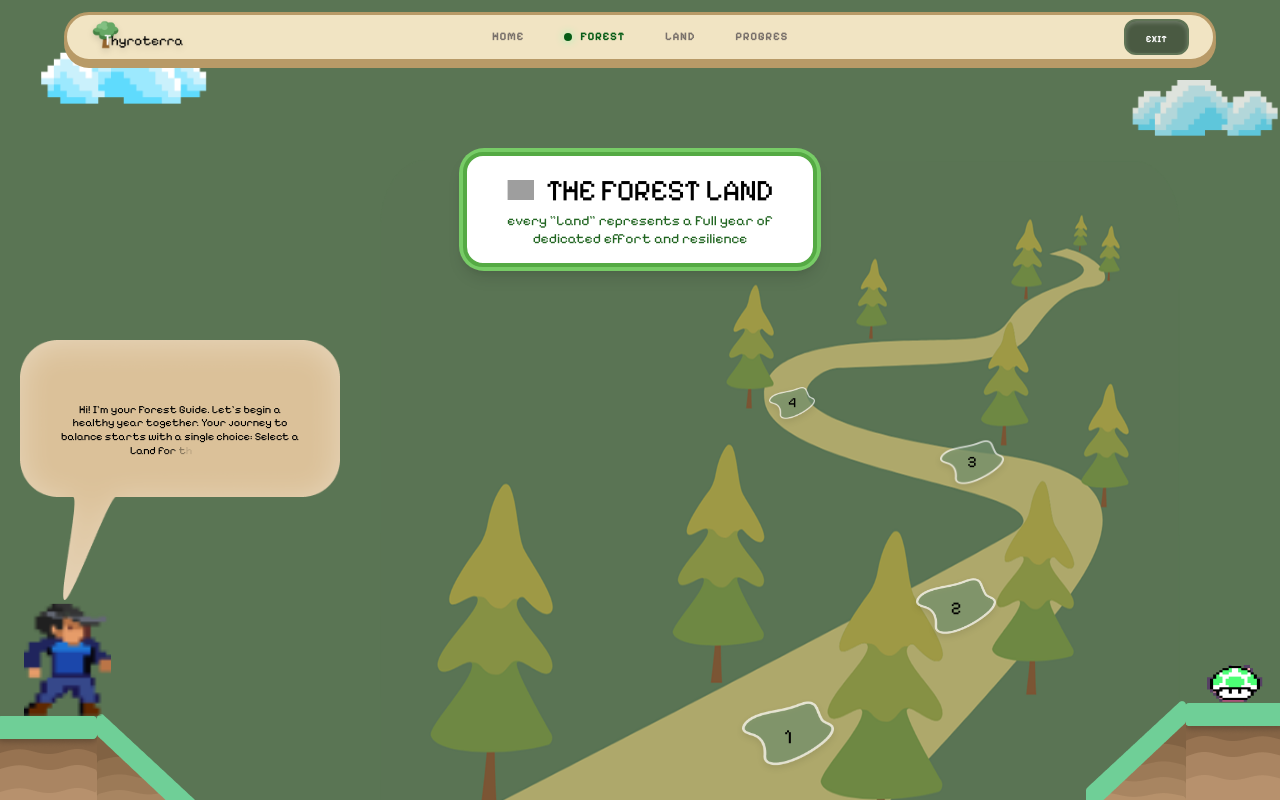
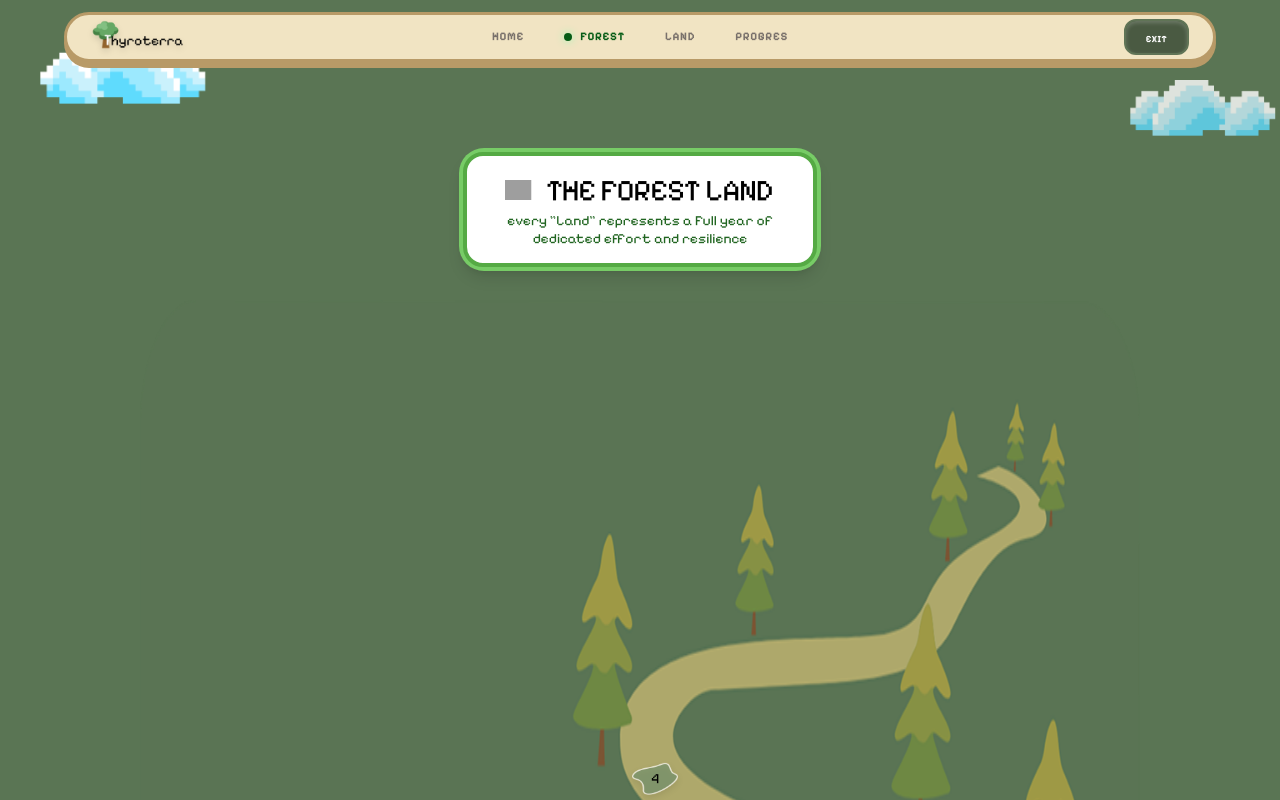
Before and after one commit to Ranianya/pexelis-Thyroterra, a React app in the folder frontend/: page /years in a window 1280 px wide. Shown: the top 800 px of the page. Built offline with nearby package versions, Linux system fonts and the light colour scheme; grey boxes are pictures that could not be loaded; the HTML template or start-up script is replaced by a standard one.

Commit message:
fix the frontend

```diff
--- a/frontend/src/components/CheckList.jsx
+++ b/frontend/src/components/CheckList.jsx
@@ -78,60 +78,50 @@ const CheckList = ({ onAddToRoutine }) => {
   };
 
   const handleFinalSubmit = () => {
-    const selectedTasks = [...coreRitual, ...wellnessForest].filter(t => t.checked);
+    // Gather checked items and format to pass back to dashboard
+    const selectedTasks = [...coreRitual, ...wellnessForest]
+      .filter(t => t.checked)
+      .map(t => ({
+        id: t.id,
+        title: t.text.toUpperCase(),
+        desc: t.icon ? t.icon : "",
+        icon: t.icon || "⭐",
+        action: "COMPLETE",
+        completed: false,
+        isCustom: !t.isDefault
+      }));
+
+    // Save to localStorage and pass back
+    localStorage.setItem('thyroterra-tasks', JSON.stringify(selectedTasks));
     if (onAddToRoutine) onAddToRoutine(selectedTasks);
     navigate("/dashboard");
   };
 
-  // Variantes pour les listes
-  const listContainer = {
-    hidden: { opacity: 0 },
-    show: { opacity: 1, transition: { staggerChildren: 0.1 } }
-  };
-
-  const listItem = {
-    hidden: { x: -20, opacity: 0 },
-    show: { x: 0, opacity: 1 }
-  };
+  // Animations
+  const listContainer = { hidden: { opacity: 0 }, show: { opacity: 1, transition: { staggerChildren: 0.1 } } };
+  const listItem = { hidden: { x: -20, opacity: 0 }, show: { x: 0, opacity: 1 } };
 
   return (
     <div className="min-h-screen bg-[url('./bg.png')] bg-cover font-pixel p-4 flex flex-col items-center relative overflow-x-hidden">
-
-      {/* --- HEADER --- */}
+      {/* HEADER */}
       <header className="w-full max-w-6xl flex items-center justify-between mb-8 gap-4 z-50">
         <motion.div whileHover={{ scale: 1.1 }} className="w-12 h-12 sm:w-16 sm:h-16 flex-shrink-0 cursor-pointer" onClick={() => navigate('/')}>
           <img src="./logo.png" alt="logo" className="w-full h-full object-contain" />
         </motion.div>
-
         <nav className="flex-grow max-w-xl relative">
           <div className="bg-[#f1e4c3] border-[3px] border-[#b89a67] rounded-[40px] px-6 py-2 flex justify-between items-center shadow-[0_8px_0_0_#b89a67] z-50 relative">
             <div className="hidden md:flex justify-around w-full">
               {navLinks.map((link) => (
-                <button key={link.name} onClick={() => navigate(link.path)} className="text-[10px] font-black text-black hover:scale-110 transition-transform uppercase px-2 cursor-pointer">
-                  {link.name}
-                </button>
+                <button key={link.name} onClick={() => navigate(link.path)} className="text-[10px] font-black text-black hover:scale-110 transition-transform uppercase px-2 cursor-pointer">{link.name}</button>
               ))}
             </div>
             <div className="md:hidden flex justify-center w-full">
               <button onClick={() => setIsMenuOpen(!isMenuOpen)} className="text-black font-black text-[10px] flex items-center gap-2">
-                {isMenuOpen ? <X size={18} /> : <Menu size={18} />}
-                <span className="ml-1 uppercase">Menu</span>
+                {isMenuOpen ? <X size={18} /> : <Menu size={18} />} <span className="ml-1 uppercase">Menu</span>
               </button>
             </div>
           </div>
-          <AnimatePresence>
-            {isMenuOpen && (
-              <motion.div initial={{ opacity: 0, y: -10 }} animate={{ opacity: 1, y: 0 }} exit={{ opacity: 0, y: -10 }} className="absolute top-full left-0 right-0 mt-2 bg-[#f1e4c3] border-[3px] border-[#b89a67] rounded-2xl p-4 shadow-[4px_4px_0_0_#b89a67] z-40 md:hidden flex flex-col gap-3 items-center">
-                {navLinks.map((link) => (
-                  <button key={link.name} onClick={() => { navigate(link.path); setIsMenuOpen(false); }} className="font-black text-stone-800 text-xs uppercase hover:text-green-700 transition-colors">
-                    {link.name}
-                  </button>
-                ))}
-              </motion.div>
-            )}
-          </AnimatePresence>
         </nav>
-
         <div className="flex-shrink-0">
           <motion.button whileHover={{ scale: 1.1, rotate: 15 }} onClick={() => { localStorage.clear(); window.location.reload(); }} className="bg-black p-2.5 rounded-lg text-white shadow-[3px_3px_0_0_#5A7554]">
             <RotateCcw size={20} />
@@ -139,16 +129,14 @@ const CheckList = ({ onAddToRoutine }) => {
         </div>
       </header>
 
-      {/* --- TITLE WITH TYPEWRITER --- */}
+      {/* TITLE */}
       <motion.div initial={{ scale: 0.9, opacity: 0 }} animate={{ scale: 1, opacity: 1 }} className="w-full max-w-2xl bg-white border-4 border-[#D4AF37] rounded-xl p-3 mb-8 text-center shadow-[0_6px_0_0_#B8860B] z-10">
-        <h1 className="text-sm md:text-lg font-black text-stone-800 uppercase">
-             Select what you want to add to your health routine
-        </h1>
+        <h1 className="text-sm md:text-lg font-black text-stone-800 uppercase">Select what you want to add to your health routine</h1>
       </motion.div>
 
+      {/* TASK LISTS */}
       <div className="grid grid-cols-1 md:grid-cols-2 gap-6 w-full max-w-5xl mb-24 z-10">
-
-        {/* Core Ritual Section */}
+        {/* Core Ritual */}
         <motion.div initial={{ x: -50, opacity: 0 }} animate={{ x: 0, opacity: 1 }} className="flex flex-col items-center gap-4">
           <div className="bg-[#f1e4c3] border-4 border-[#D4AF37] rounded-xl p-5 w-full shadow-lg min-h-[380px]">
             <h2 className="text-[#E67E22] font-black text-lg mb-4 italic">2. The Core Ritual</h2>
@@ -165,11 +153,7 @@ const CheckList = ({ onAddToRoutine }) => {
                           <Trash2 size={16} />
                         </button>
                       )}
-                      <motion.div
-                        whileTap={{ scale: 0.8 }}
-                        onClick={() => toggleCheck('core', item.id)}
-                        className={`w-6 h-6 border-2 border-stone-800 rounded cursor-pointer flex items-center justify-center transition-colors ${item.checked ? 'bg-[#89C33D]' : 'bg-white'}`}
-                      >
+                      <motion.div whileTap={{ scale: 0.8 }} onClick={() => toggleCheck('core', item.id)} className={`w-6 h-6 border-2 border-stone-800 rounded cursor-pointer flex items-center justify-center transition-colors ${item.checked ? 'bg-[#89C33D]' : 'bg-white'}`}>
                         {item.checked && <motion.div initial={{ scale: 0 }} animate={{ scale: 1 }}><Check size={16} className="text-white stroke-[4px]" /></motion.div>}
                       </motion.div>
                     </div>
@@ -178,12 +162,10 @@ const CheckList = ({ onAddToRoutine }) => {
               </AnimatePresence>
             </motion.div>
           </div>
-          <motion.button whileHover={{ scale: 1.05 }} whileTap={{ scale: 0.95 }} onClick={() => setIsAdding('core')} className="bg-[#f1e4c3] border-2 border-stone-800 px-6 py-1 rounded shadow-[3px_3px_0_0_#5A7554] font-bold">
-            + Add
-          </motion.button>
+          <motion.button whileHover={{ scale: 1.05 }} whileTap={{ scale: 0.95 }} onClick={() => setIsAdding('core')} className="bg-[#f1e4c3] border-2 border-stone-800 px-6 py-1 rounded shadow-[3px_3px_0_0_#5A7554] font-bold">+ Add</motion.button>
         </motion.div>
 
-        {/* Wellness Forest Section */}
+        {/* Wellness Forest */}
         <motion.div initial={{ x: 50, opacity: 0 }} animate={{ x: 0, opacity: 1 }} className="flex flex-col items-center gap-4">
           <div className="bg-[#f1e4c3] border-4 border-[#D4AF37] rounded-xl p-5 w-full shadow-lg min-h-[380px]">
             <h2 className="text-[#E67E22] font-black text-lg mb-4 italic">1. The Wellness Forest</h2>
@@ -201,11 +183,7 @@ const CheckList = ({ onAddToRoutine }) => {
                           <Trash2 size={16} />
                         </button>
                       )}
-                      <motion.div
-                        whileTap={{ scale: 0.8 }}
-                        onClick={() => toggleCheck('wellness', item.id)}
-                        className={`w-6 h-6 border-2 border-stone-800 rounded cursor-pointer flex items-center justify-center transition-colors ${item.checked ? 'bg-[#89C33D]' : 'bg-white'}`}
-                      >
+                      <motion.div whileTap={{ scale: 0.8 }} onClick={() => toggleCheck('wellness', item.id)} className={`w-6 h-6 border-2 border-stone-800 rounded cursor-pointer flex items-center justify-center transition-colors ${item.checked ? 'bg-[#89C33D]' : 'bg-white'}`}>
                         {item.checked && <motion.div initial={{ scale: 0 }} animate={{ scale: 1 }}><Check size={16} className="text-white stroke-[4px]" /></motion.div>}
                       </motion.div>
                     </div>
@@ -214,13 +192,11 @@ const CheckList = ({ onAddToRoutine }) => {
               </AnimatePresence>
             </motion.div>
           </div>
-          <motion.button whileHover={{ scale: 1.05 }} whileTap={{ scale: 0.95 }} onClick={() => setIsAdding('wellness')} className="bg-[#f1e4c3] border-2 border-stone-800 px-6 py-1 rounded shadow-[3px_3px_0_0_#5A7554] font-bold">
-            + Add
-          </motion.button>
+          <motion.button whileHover={{ scale: 1.05 }} whileTap={{ scale: 0.95 }} onClick={() => setIsAdding('wellness')} className="bg-[#f1e4c3] border-2 border-stone-800 px-6 py-1 rounded shadow-[3px_3px_0_0_#5A7554] font-bold">+ Add</motion.button>
         </motion.div>
       </div>
 
-      {/* Modale d'ajout */}
+      {/* Modal to Add */}
       <AnimatePresence>
         {isAdding && (
           <motion.div initial={{ opacity: 0 }} animate={{ opacity: 1 }} exit={{ opacity: 0 }} className="fixed inset-0 bg-black/40 backdrop-blur-sm z-[100] flex items-center justify-center p-4">
@@ -236,26 +212,12 @@ const CheckList = ({ onAddToRoutine }) => {
         )}
       </AnimatePresence>
 
-      {/* Button: Final Submission */}
+      {/* Final Submission Button */}
       <div className="fixed bottom-8 right-8 z-50">
-        <motion.button
-          whileHover={{ scale: 1.05, y: -2 }}
-          whileTap={{ scale: 0.95 }}
-          onClick={handleFinalSubmit}
-          className="bg-[#f1e4c3] border-4 border-[#5A7554] px-6 py-3 rounded-xl font-black text-stone-800 shadow-[0_6px_0_0_#5A7554] flex items-center gap-2"
-        >
+        <motion.button whileHover={{ scale: 1.05, y: -2 }} whileTap={{ scale: 0.95 }} onClick={handleFinalSubmit} className="bg-[#f1e4c3] border-4 border-[#5A7554] px-6 py-3 rounded-xl font-black text-stone-800 shadow-[0_6px_0_0_#5A7554] flex items-center gap-2">
           <Plus size={20} /> ADD TO THE ROUTINE
         </motion.button>
       </div>
-
-      {/* Character Animation */}
-      <motion.div
-        animate={{ y: [0, -4, 0] }}
-        transition={{ duration: 2, repeat: Infinity, ease: "easeInOut" }}
-        className="absolute bottom-12 left-10 z-20 w-20 h-20 pointer-events-none"
-      >
-        <img src="/mario.png" alt="character" className="w-full h-full object-contain" />
-      </motion.div>
     </div>
   );
 };
--- a/frontend/src/pages/Years.jsx
+++ b/frontend/src/pages/Years.jsx
@@ -4,15 +4,15 @@ import Navbar2 from '../components/Navbar2'
 import { motion } from 'framer-motion'
 
 const Years = () => {
-  // Texte à animer
-  const sentence = "Hi! I'm your Forest Guide. Let's begin a healthy year together. Your journey to balance starts with a single choice: Select a Land for this Year.";
 
-  // Variantes pour l'animation lettre par lettre
+  const sentence =
+    "Hi! I'm your Forest Guide. Let's begin a healthy year together. Your journey to balance starts with a single choice: Select a Land for this Year.";
+
   const containerVariants = {
     hidden: { opacity: 1 },
     visible: {
       transition: {
-        staggerChildren: 0.04, // Vitesse de frappe
+        staggerChildren: 0.04,
       },
     },
   };
@@ -23,128 +23,126 @@ const Years = () => {
   };
 
   return (
-    <section id='years' className='bg-[#5A7554] relative w-full min-h-[800px] overflow-hidden flex flex-col font-pixel'>
-      <Navbar2/>
+    <section
+      id="years"
+      className="bg-[#5A7554] relative w-full min-h-[1500px] overflow-hidden flex flex-col font-pixel"
+    >
+      <Navbar2 />
 
-      {/* 1. LES NUAGES */}
-      <div className='w-full relative h-32'>
+      {/* ================= CLOUDS ================= */}
+      <div className="w-full relative h-32 pointer-events-none">
         <motion.img
           src="/cloud.png"
           alt="Cloud"
-          className='absolute top-10 left-10 h-12 md:h-16 z-10'
+          className="absolute top-10 left-10 h-12 md:h-16 z-10"
           animate={{ x: [0, 20, 0] }}
           transition={{ duration: 6, repeat: Infinity, ease: "easeInOut" }}
         />
+
         <motion.img
           src="/cloud.png"
           alt="Cloud"
-          className='absolute top-20 right-5 h-10 md:h-14 z-10 scale-x-[-1] opacity-80'
+          className="absolute top-20 right-5 h-10 md:h-14 z-10 scale-x-[-1] opacity-80"
           animate={{ x: [0, -25, 0] }}
           transition={{ duration: 8, repeat: Infinity, ease: "easeInOut" }}
         />
       </div>
 
-      {/* BANDEAU "THE FOREST LAND" */}
-      <div className='flex justify-center z-20 mt-5'>
+      {/* ================= TITLE ================= */}
+      <div className="flex justify-center z-10 mt-5">
         <motion.div
           initial={{ y: -50, opacity: 0 }}
           animate={{ y: 0, opacity: 1 }}
-          className='bg-[#77cc66] p-1 rounded-[25px] shadow-lg'
+          className="bg-[#77cc66] p-1 rounded-[25px] shadow-lg"
         >
-          <div className='bg-white px-10 py-4 rounded-[20px] border-4 border-[#55aa44] text-center'>
-            <div className='flex items-center justify-center gap-3 mb-1'>
+          <div className="bg-white px-10 py-4 rounded-[20px] border-4 border-[#55aa44] text-center">
+
+            <div className="flex items-center justify-center gap-3 mb-1">
               <motion.img
                 src="/arrow-pixel.png"
                 alt=""
-                className='h-5 w-auto'
+                className="h-5 w-auto pointer-events-none"
                 animate={{ x: [-4, 4, -4] }}
                 transition={{ duration: 1.5, repeat: Infinity }}
               />
-              <h1 className='text-3xl font-pixel text-black uppercase tracking-tight'>
+
+              <h1 className="text-3xl font-pixel text-black uppercase tracking-tight">
                 The Forest Land
               </h1>
             </div>
-            <p className='text-[14px] font-pixel text-[#226622] leading-tight'>
+
+            <p className="text-[14px] font-pixel text-[#226622] leading-tight">
               every "Land" represents a Full year of <br />
               dedicated effort and resilience
             </p>
+
           </div>
         </motion.div>
       </div>
 
-      {/* 2. DÉCOR DE FOND ET BLOBS CLIQUABLES (Tes positions originales) */}
-      <div className='absolute bottom-0 left-95 z-10'>
+      {/* ================= BACKGROUND + BLOBS ================= */}
+      <div className="absolute bottom-0 left-0 z-50 w-full flex justify-center">
+
+        {/* Background */}
         <img
           src="/years.png"
           alt="background landscape"
-          className='h-160 w-[800px] block opacity-80'
+          className="h-300 w-[1000px] block opacity-80 pointer-events-none"
         />
 
+        {/* ================= BLOBS ================= */}
+
         {/* Blob 1 */}
-        <Link to="/months" className='absolute bottom-[5%] left-[45%] z-50 w-24 h-16 flex items-center justify-center pointer-events-auto'>
-          <motion.div
-            className='relative w-full h-full flex items-center justify-center'
-            animate={{ y: [0, -10, 0] }}
-            transition={{ duration: 3, repeat: Infinity, ease: "easeInOut" }}
-            whileHover={{ scale: 1.2 }}
-          >
-            <img src="/Blob.png" alt="" className='absolute inset-0 w-full h-full object-contain drop-shadow-md' />
-            <span className='relative text-black text-xl font-pixel pt-2'>1</span>
-          </motion.div>
+        <Link
+          to="/months"
+          className="absolute bottom-[5%] left-[46%] z-[999] w-24 h-16 flex items-center justify-center cursor-pointer"
+        >
+          <Blob number="1" size="text-xl" />
         </Link>
 
         {/* Blob 2 */}
-        <Link to="/months" className='absolute bottom-[25%] left-[67%] z-50 w-20 h-14 flex items-center justify-center pointer-events-auto'>
-          <motion.div
-            className='relative w-full h-full flex items-center justify-center'
-            animate={{ y: [0, -10, 0] }}
-            transition={{ duration: 3, repeat: Infinity, ease: "easeInOut", delay: 0.3 }}
-            whileHover={{ scale: 1.2 }}
-          >
-            <img src="/Blob.png" alt="" className='absolute inset-0 w-full h-full object-contain drop-shadow-md' />
-            <span className='relative text-black text-lg font-pixel pt-1'>2</span>
-          </motion.div>
+        <Link
+          to="/months"
+          className="absolute bottom-[25%] left-[59%] z-[999] w-20 h-14 flex items-center justify-center cursor-pointer"
+        >
+          <Blob number="2" size="text-lg" delay={0.3} />
         </Link>
 
         {/* Blob 3 */}
-        <Link to="/months" className='absolute bottom-[48%] left-[70%] z-50 w-16 h-11 flex items-center justify-center pointer-events-auto'>
-          <motion.div
-            className='relative w-full h-full flex items-center justify-center'
-            animate={{ y: [0, -10, 0] }}
-            transition={{ duration: 3, repeat: Infinity, ease: "easeInOut", delay: 0.6 }}
-            whileHover={{ scale: 1.2 }}
-          >
-            <img src="/Blob.png" alt="" className='absolute inset-0 w-full h-full object-contain drop-shadow-md' />
-            <span className='relative text-black text-base font-pixel'>3</span>
-          </motion.div>
+        <Link
+          to="/months"
+          className="absolute bottom-[48%] left-[60%] z-[999] w-16 h-11 flex items-center justify-center cursor-pointer"
+        >
+          <Blob number="3" size="text-base" delay={0.6} />
         </Link>
 
         {/* Blob 4 */}
-        <Link to="/months" className='absolute bottom-[58%] left-[48%] z-50 w-14 h-8 flex items-center justify-center pointer-events-auto'>
-          <motion.div
-            className='relative w-full h-full flex items-center justify-center'
-            animate={{ y: [0, -10, 0] }}
-            transition={{ duration: 3, repeat: Infinity, ease: "easeInOut", delay: 0.9 }}
-            whileHover={{ scale: 1.2 }}
-          >
-            <img src="/Blob.png" alt="" className='absolute inset-0 w-full h-full object-contain drop-shadow-md' />
-            <span className='relative text-black text-sm font-pixel'>4</span>
-          </motion.div>
+        <Link
+          to="/months"
+          className="absolute bottom-[58%] left-[49%] z-[999] w-14 h-8 flex items-center justify-center cursor-pointer"
+        >
+          <Blob number="4" size="text-sm" delay={0.9} />
         </Link>
+
       </div>
 
-      {/* 3. LE CONTENU AU SOL (Bulle avec texte lettre par lettre) */}
-      <div className='mt-auto relative z-10 w-full'>
+      {/* ================= DIALOG ================= */}
+      <div className="mt-auto relative z-10 w-full">
+
         <motion.div
           initial={{ opacity: 0, scale: 0.8 }}
           whileInView={{ opacity: 1, scale: 1 }}
           viewport={{ once: true }}
-          className='absolute bottom-[110px] left-5 w-[320px] h-[200px] flex items-center justify-center p-6 text-center z-30'
+          className="absolute bottom-[110px] left-5 w-[320px] h-[200px] flex items-center justify-center p-6 text-center z-30"
         >
-          <img src="/shapetalk.png" alt="" className='absolute mb-60 w-full h-100 object-contain' />
+          <img
+            src="/shapetalk.png"
+            alt=""
+            className="absolute mb-60 w-full h-100 object-contain pointer-events-none"
+          />
 
           <motion.p
-            className='relative font-pixel text-[11px] leading-tight text-black mb-80 px-4'
+            className="relative font-pixel text-[11px] leading-tight text-black mb-80 px-4"
             variants={containerVariants}
             initial="hidden"
             animate="visible"
@@ -157,25 +155,62 @@ const Years = () => {
           </motion.p>
         </motion.div>
 
-        <div className='flex justify-between items-end w-full'>
-          <div className='relative flex items-end'>
+        {/* ================= BOTTOM DECOR ================= */}
+        <div className="flex justify-between items-end w-full">
+
+          <div className="relative flex items-end">
+
             <motion.img
               src="/person.png"
               alt="character"
-              className='absolute bottom-[10px] left-6 h-28 w-auto z-20 mb-18'
+              className="absolute bottom-[10px] left-6 h-28 w-auto z-20 mb-18 pointer-events-none"
               animate={{ y: [0, -4, 0] }}
               transition={{ duration: 2, repeat: Infinity, ease: "easeInOut" }}
             />
-            <img src="/left.png" alt="left element" className='h-auto relative z-10' />
+
+            <img
+              src="/left.png"
+              alt="left element"
+              className="h-auto relative z-10 pointer-events-none"
+            />
           </div>
 
-          <div className='flex items-end'>
-            <img src="/right.png" alt="right element" className='h-auto' />
+          <div className="flex items-end">
+            <img
+              src="/right.png"
+              alt="right element"
+              className="h-auto pointer-events-none"
+            />
           </div>
+
         </div>
+
       </div>
     </section>
-  )
-}
+  );
+};
+
+/* ================= BLOB COMPONENT ================= */
+
+const Blob = ({ number, size, delay = 0 }) => {
+  return (
+    <motion.div
+      className="relative w-full h-full flex items-center justify-center pointer-events-auto"
+      animate={{ y: [0, -10, 0] }}
+      transition={{ duration: 3, repeat: Infinity, ease: "easeInOut", delay }}
+      whileHover={{ scale: 1.2 }}
+    >
+      <img
+        src="/Blob.png"
+        alt=""
+        className="absolute inset-0 w-full h-full object-contain drop-shadow-md pointer-events-none"
+      />
+
+      <span className={`relative text-black font-pixel ${size}`}>
+        {number}
+      </span>
+    </motion.div>
+  );
+};
 
 export default Years;
```
Also changed, not shown: frontend/src/components/MonthlyProgress.jsx (+25 -61 lines), frontend/src/components/ThyroterraDashboard..jsx (+25 -112 lines), frontend/src/pages/SignIn.jsx (+13 -1 lines).
